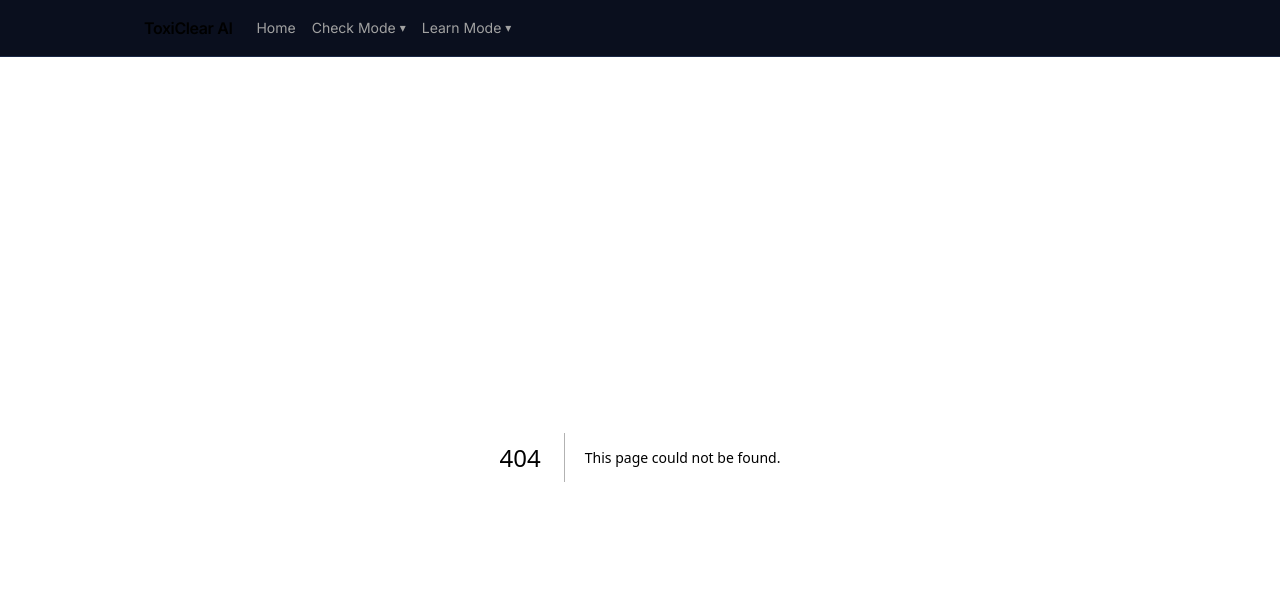
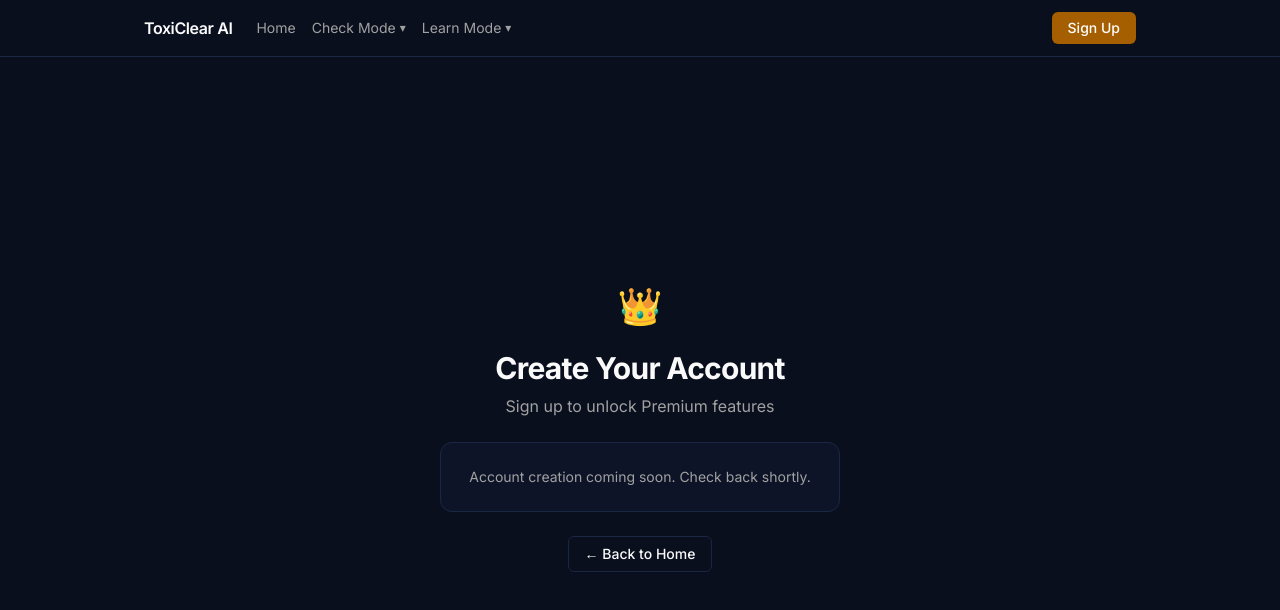
Before and after one commit to Aryesh-K/demo-app, a Next.js app: page /signup in a window 1280 px wide. Before the commit this address had no page. Shown: the top 610 px of the page. Built offline with nearby package versions, Linux system fonts and the light colour scheme.

Commit message:
sign up links

```diff
--- a/src/app/check/free/page.tsx
+++ b/src/app/check/free/page.tsx
@@ -1,5 +1,6 @@
 "use client";
 
+import Link from "next/link";
 import { useCallback, useEffect, useId, useRef, useState } from "react";
 import { Button } from "~/components/ui/button";
 import { Input } from "~/components/ui/input";
@@ -575,10 +576,11 @@
             personalized recommendations.
           </p>
           <Button
+            asChild
             className="bg-purple-700 text-white hover:bg-purple-600"
             size="lg"
           >
-            Upgrade to Premium →
+            <Link href="/signup">Upgrade to Premium →</Link>
           </Button>
           <p className="text-xs text-muted-foreground">
             Free tier includes prescription and OTC drug interactions only.
--- a/src/app/learn/free/page.tsx
+++ b/src/app/learn/free/page.tsx
@@ -1,5 +1,6 @@
 "use client";
 
+import Link from "next/link";
 import { useCallback, useEffect, useId, useRef, useState } from "react";
 import { Button } from "~/components/ui/button";
 import { Input } from "~/components/ui/input";
@@ -629,6 +630,36 @@
 
       {/* Results */}
       {phase === "results" && apiResult && <Results result={apiResult} />}
+
+      {/* Premium upsell */}
+      {phase === "results" && apiResult && (
+        <div className="rounded-xl bg-gradient-to-r from-yellow-700 to-amber-600 p-[1px]">
+          <div className="flex flex-col gap-4 rounded-[11px] bg-background p-6">
+            <div className="flex items-start gap-3">
+              <span className="text-2xl leading-none">👑</span>
+              <div className="flex flex-col gap-1">
+                <p className="font-semibold">Want more from ToxiClear AI?</p>
+              </div>
+            </div>
+            <ul className="flex flex-col gap-2 text-sm text-muted-foreground">
+              <li>🔬 Interactive pathway diagrams</li>
+              <li>📚 Curriculum-aligned explanations for AP Bio and Pre-Med</li>
+              <li>💊 Supplement and cosmetic interactions</li>
+              <li>🏥 Personalized analysis using your health profile</li>
+            </ul>
+            <Button
+              asChild
+              className="w-fit bg-yellow-700 text-white hover:bg-yellow-600"
+              size="lg"
+            >
+              <Link href="/signup">Get Premium →</Link>
+            </Button>
+            <p className="text-xs text-muted-foreground">
+              Upgrade anytime. Cancel anytime.
+            </p>
+          </div>
+        </div>
+      )}
     </main>
   );
 }
--- a/src/app/page.tsx
+++ b/src/app/page.tsx
@@ -158,6 +158,24 @@
           </section>
         </GridReveal>
         <hr className="border-border" />
+
+        {/* ── Get Premium CTA ── */}
+        <section className="flex flex-col items-center gap-5 py-16 text-center">
+          <p className="text-lg font-semibold">
+            Ready to unlock the full ToxiClear AI experience?
+          </p>
+          <Button
+            asChild
+            size="lg"
+            className="bg-yellow-700 text-white hover:bg-yellow-600"
+          >
+            <Link href="/signup">Get Premium →</Link>
+          </Button>
+          <p className="text-sm text-muted-foreground">
+            Supplements • Cosmetics • Advanced Learning • Personalized Health
+            Context
+          </p>
+        </section>
       </div>
       <div className="h-24" />
     </main>
--- /dev/null
+++ b/src/app/signup/page.tsx
@@ -0,0 +1,29 @@
+import Link from "next/link";
+import { Button } from "~/components/ui/button";
+
+export default function SignUp() {
+  return (
+    <main className="mx-auto flex min-h-[calc(100vh-3.5rem)] max-w-md flex-col items-center justify-center gap-6 px-6 py-12 text-center">
+      <span className="text-4xl">👑</span>
+
+      <div className="flex flex-col gap-2">
+        <h1 className="text-3xl font-bold tracking-tight">
+          Create Your Account
+        </h1>
+        <p className="text-muted-foreground">
+          Sign up to unlock Premium features
+        </p>
+      </div>
+
+      <div className="w-full rounded-xl border border-border bg-card p-6">
+        <p className="text-sm text-muted-foreground">
+          Account creation coming soon. Check back shortly.
+        </p>
+      </div>
+
+      <Button asChild variant="outline">
+        <Link href="/">← Back to Home</Link>
+      </Button>
+    </main>
+  );
+}
--- a/src/components/navbar.tsx
+++ b/src/components/navbar.tsx
@@ -93,7 +93,7 @@
         <Link href="/" className="font-semibold tracking-tight">
           ToxiClear AI
         </Link>
-        <div className="flex items-center gap-4">
+        <div className="flex flex-1 items-center gap-4">
           <Link
             href="/"
             className={cn(
@@ -112,6 +112,12 @@
             />
           ))}
         </div>
+        <Link
+          href="/signup"
+          className="rounded-md bg-yellow-700 px-4 py-1.5 text-sm font-medium text-white transition-colors hover:bg-yellow-600"
+        >
+          Sign Up
+        </Link>
       </div>
     </nav>
   );
```
